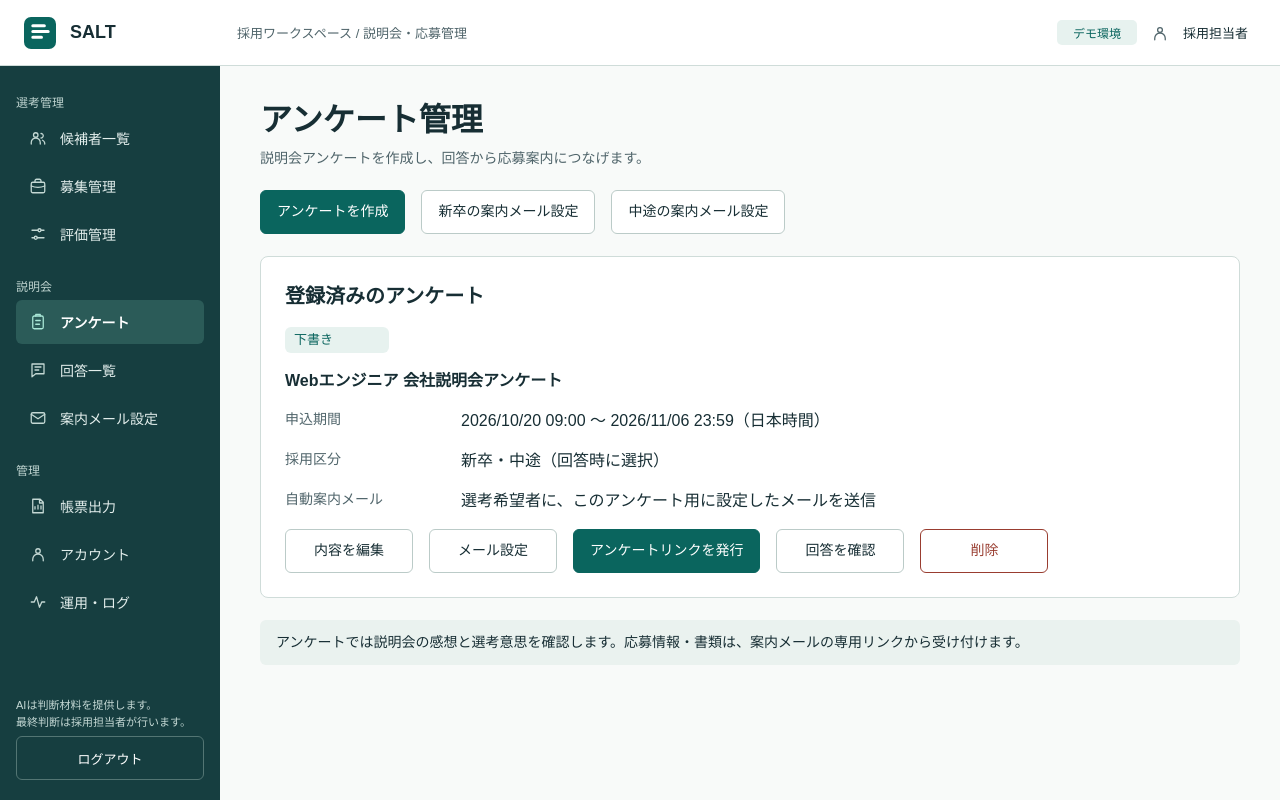
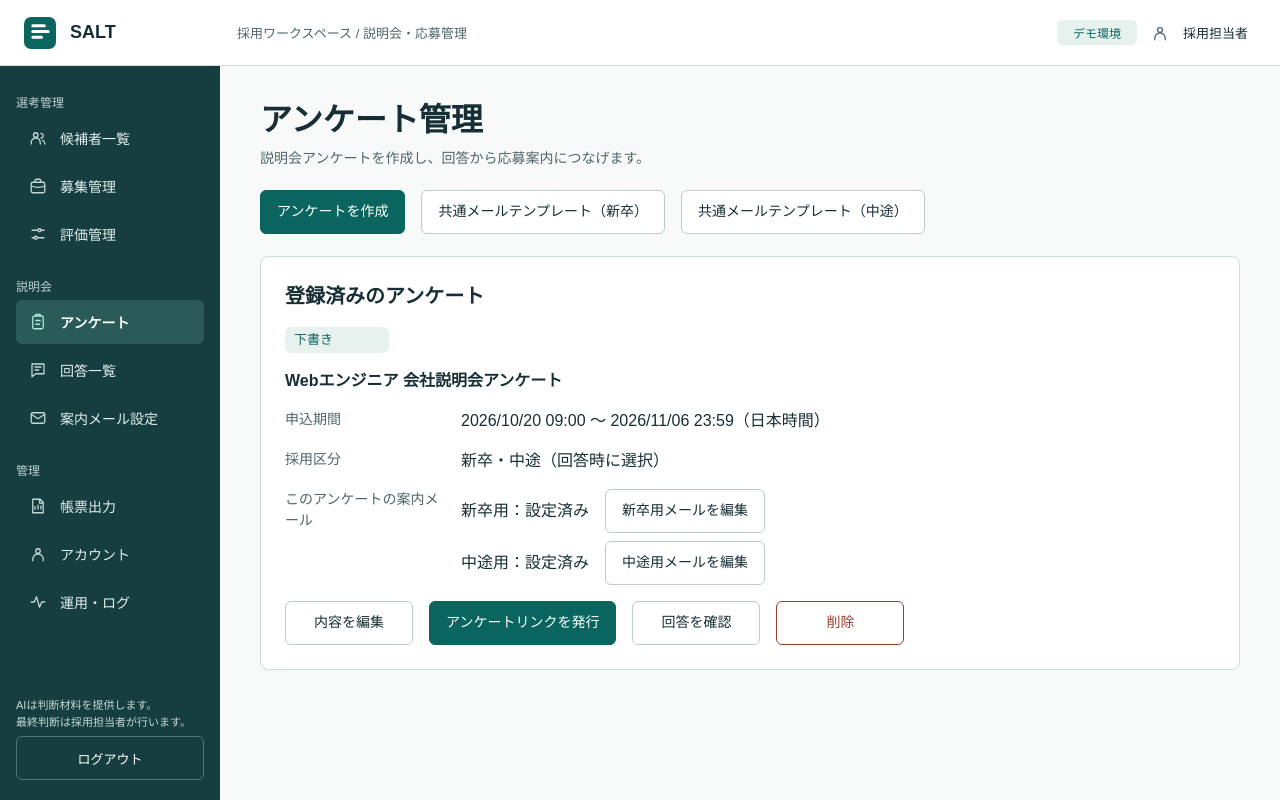
Before and after one commit to Cookie12734/206-3, a Next.js app in the folder frontend/: page /surveys in a window 1280 px wide. Built offline with nearby package versions, Linux system fonts and the light colour scheme.

Commit message:
共通テンプレートとアンケート別メール設定の導線を区別

```diff
--- a/frontend/app/surveys/_components/survey-list.tsx
+++ b/frontend/app/surveys/_components/survey-list.tsx
@@ -20,8 +20,8 @@ export function SurveyList({ surveyId = sampleId }: { surveyId?: string }) {
       <Heading title="アンケート管理" description="説明会アンケートを作成し、回答から応募案内につなげます。" />
       <Actions>
         <ActionLink tone="primary" href="/surveys/new">アンケートを作成</ActionLink>
-        <ActionLink href="/mail/new-graduate">新卒の案内メール設定</ActionLink>
-        <ActionLink href="/mail/mid-career">中途の案内メール設定</ActionLink>
+        <ActionLink href="/mail/new-graduate">共通メールテンプレート（新卒）</ActionLink>
+        <ActionLink href="/mail/mid-career">共通メールテンプレート（中途）</ActionLink>
       </Actions>
       <Panel title="登録済みのアンケート" className={styles.surveyList}>
         <span role="status" hidden={!status}>{status}</span>
@@ -29,8 +29,6 @@ export function SurveyList({ surveyId = sampleId }: { surveyId?: string }) {
         {surveys.map((survey) => {
           const ready = canPublish(survey);
           const publishedPath = `/surveys/published?survey=${encodeURIComponent(survey.id)}`;
-          const newGraduate = survey.messages["new-graduate"] ? "設定済み" : "未設定";
-          const midCareer = survey.messages["mid-career"] ? "設定済み" : "未設定";
           return (
             <section key={survey.id} className={styles.surveyItem} aria-label={survey.name}>
               <Badge>{survey.published ? "発行済み" : "下書き"}</Badge>
@@ -38,13 +36,22 @@ export function SurveyList({ surveyId = sampleId }: { surveyId?: string }) {
               <Details rows={[
                 ["申込期間", surveyPeriod(survey)],
                 ["採用区分", "新卒・中途（回答時に選択）"],
-                ["自動案内メール", ready ? "選考希望者に、このアンケート用に設定したメールを送信" :
-                  newGraduate === midCareer ? "未設定：新卒用・中途用の案内メールを設定してください" :
-                    `新卒用：${newGraduate} ／ 中途用：${midCareer}`],
+                ["このアンケートの案内メール", <div key="messages" className={styles.mailSettings}>
+                  {(["new-graduate", "mid-career"] as const).map(type => {
+                    const label = type === "new-graduate" ? "新卒用" : "中途用";
+                    const configured = Boolean(survey.messages[type]);
+                    return <div key={type}>
+                      <span>{label}：{configured ? "設定済み" : "未設定"}</span>
+                      <ActionLink href={linked(`/surveys/mail/${type}`, survey.id)}>
+                        {label}メールを{configured ? "編集" : "設定"}
+                      </ActionLink>
+                    </div>;
+                  })}
+                </div>],
               ]} />
+              {!ready && <Notice tone="warning">リンクを発行するには、新卒用・中途用の両方のメール設定が必要です。</Notice>}
               <Actions>
                 <ActionLink href={linked("/surveys/edit", survey.id)}>内容を編集</ActionLink>
-                <ActionLink href={linked(`/surveys/mail/${survey.messages["new-graduate"] && !survey.messages["mid-career"] ? "mid-career" : "new-graduate"}`, survey.id)}>メール設定</ActionLink>
                 {survey.published
                   ? <ActionLink tone="primary" href={publishedPath}>発行したリンクを見る</ActionLink>
                   : <Button tone="primary" disabled={!ready} onClick={() => {
@@ -64,9 +71,6 @@ export function SurveyList({ surveyId = sampleId }: { surveyId?: string }) {
           );
         })}
       </Panel>
-      {surveys.length > 0 && <Notice>{surveys.some((survey) => !canPublish(survey))
-        ? "未設定があります：このアンケートの案内メールを設定してください。設定が揃うとリンクを発行できます。"
-        : "アンケートでは説明会の感想と選考意思を確認します。応募情報・書類は、案内メールの専用リンクから受け付けます。"}</Notice>}
     </Screen>
   );
 }
--- a/frontend/app/surveys/_components/surveys.module.css
+++ b/frontend/app/surveys/_components/surveys.module.css
@@ -2,6 +2,8 @@
 .surveyItem + .surveyItem { border-top: 1px solid var(--color-border); padding-top: 24px; }
 .surveyItem > span { min-width: 104px; }
 .surveyItem button, .surveyItem a { min-width: 128px; }
+.mailSettings { display: grid; gap: 8px; }
+.mailSettings > div { display: flex; align-items: center; flex-wrap: wrap; gap: 8px 16px; }
 .surveyList { gap: 16px; }
 .editorColumns { display: grid; grid-template-columns: repeat(2, minmax(0, 1fr)); gap: 24px; align-items: start; }
 .form { display: grid; gap: 24px; }
```
